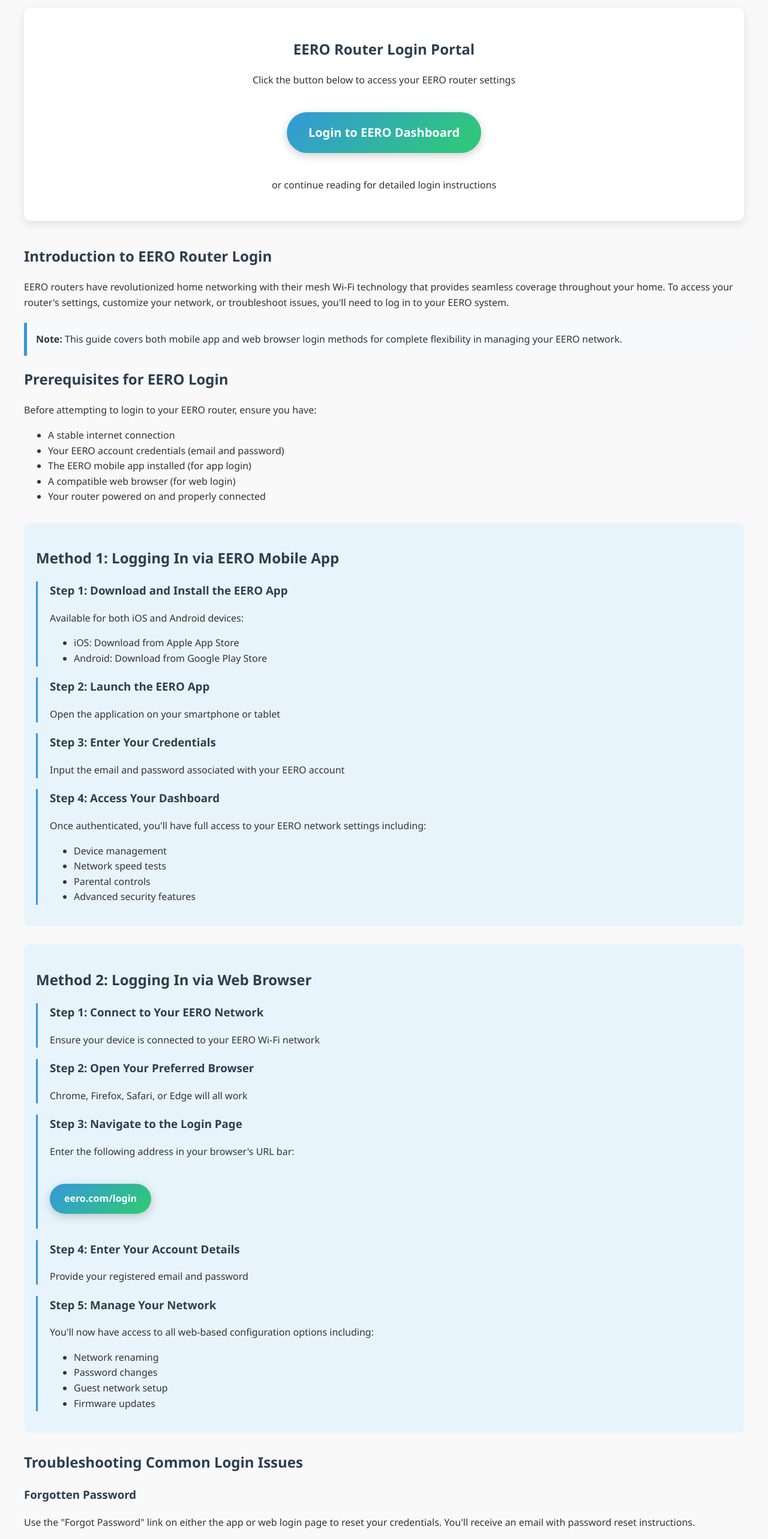
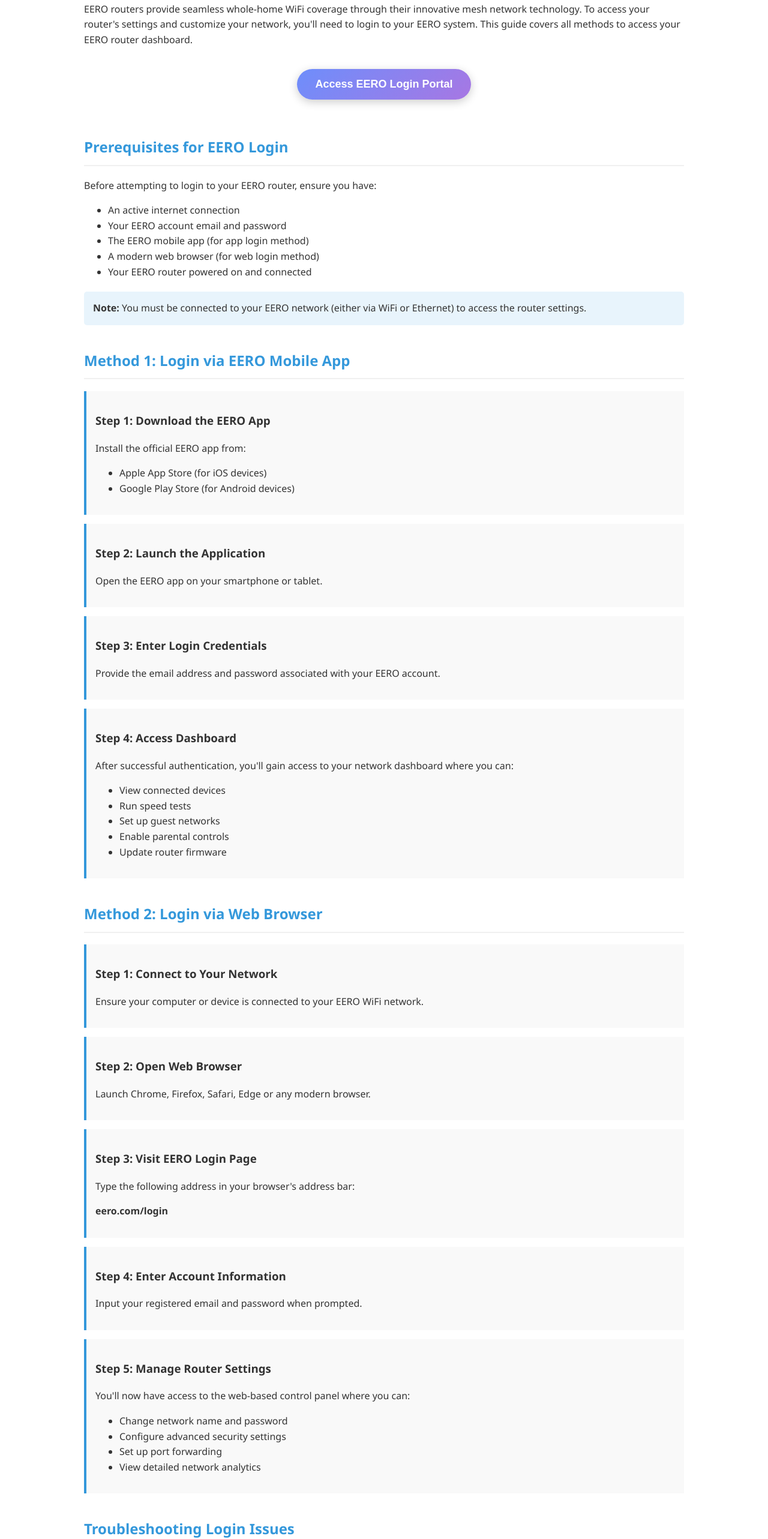
Before and after one commit to sadsfdv/eero, a plain HTML site: page index.html in a window 1280 px wide. Shown: the part 120-2685 px from the top of the page at 60% size. Drawn offline with Linux system fonts and the light colour scheme.

Commit message:
Update index.html

```diff
--- a/index.html
+++ b/index.html
@@ -1,214 +1,213 @@
 <!DOCTYPE html>
-<html lang="en">
+<html>
 <head>
-    <meta charset="UTF-8">
-    <meta name="viewport" content="width=device-width, initial-scale=1.0">
-    <title>EERO Router Login Guide</title>
+    <title>How to Login to Your EERO Router</title>
     <style>
+        /* Beautiful Login Button Styles */
+        .eero-login-btn {
+            display: inline-block;
+            padding: 15px 30px;
+            background: linear-gradient(135deg, #6e8efb, #a777e3);
+            color: white;
+            font-size: 18px;
+            font-weight: bold;
+            text-decoration: none;
+            border-radius: 30px;
+            box-shadow: 0 4px 15px rgba(0, 0, 0, 0.2);
+            transition: all 0.3s ease;
+            margin: 20px 0;
+            border: none;
+            cursor: pointer;
+        }
+        .eero-login-btn:hover {
+            transform: translateY(-3px);
+            box-shadow: 0 6px 20px rgba(0, 0, 0, 0.3);
+            background: linear-gradient(135deg, #a777e3, #6e8efb);
+        }
+        .eero-login-btn:active {
+            transform: translateY(1px);
+        }
+
+        /* Article Content Styles */
         body {
             font-family: 'Segoe UI', Tahoma, Geneva, Verdana, sans-serif;
             line-height: 1.6;
-            color: #333;
-            max-width: 1200px;
+            max-width: 1000px;
             margin: 0 auto;
             padding: 20px;
-            background-color: #f9f9f9;
+            color: #333;
         }
-
-        h1, h2, h3 {
+        h1 {
             color: #2c3e50;
+            text-align: center;
+            margin-bottom: 30px;
         }
-
-        .login-container {
-            background: white;
-            border-radius: 10px;
-            padding: 30px;
-            box-shadow: 0 5px 15px rgba(0,0,0,0.1);
-            margin: 40px 0;
-            text-align: center;
+        h2 {
+            color: #3498db;
+            margin-top: 40px;
+            border-bottom: 2px solid #f0f0f0;
+            padding-bottom: 10px;
         }
-
-        .login-btn {
-            background: linear-gradient(135deg, #3498db, #2ecc71);
-            color: white;
-            border: none;
-            padding: 18px 36px;
-            text-align: center;
-            font-size: 20px;
-            font-weight: bold;
-            margin: 25px 0;
-            cursor: pointer;
-            border-radius: 50px;
-            box-shadow: 0 4px 15px rgba(0,0,0,0.2);
-            transition: all 0.4s ease;
-            display: inline-block;
-            text-decoration: none;
+        .step {
+            background: #f9f9f9;
+            padding: 15px;
+            border-left: 4px solid #3498db;
+            margin: 15px 0;
         }
-
-        .login-btn:hover {
-            transform: translateY(-3px);
-            box-shadow: 0 8px 25px rgba(0,0,0,0.3);
-            background: linear-gradient(135deg, #2ecc71, #3498db);
-        }
-
-        .login-btn:active {
-            transform: translateY(1px);
-        }
-
-        .note-box {
-            background-color: #f8f9fa;
-            border-left: 5px solid #3498db;
+        .note {
+            background: #e8f4fc;
             padding: 15px;
+            border-radius: 5px;
             margin: 20px 0;
-        }
-
-        .method-box {
-            background-color: #e8f4fc;
-            border-radius: 8px;
-            padding: 20px;
-            margin: 30px 0;
-        }
-
-        .step {
-            margin-bottom: 15px;
-            padding-left: 20px;
-            border-left: 3px solid #3498db;
         }
     </style>
 </head>
 <body>
     <h1>How to Login to Your EERO Router</h1>
 
-    <div class="login-container">
-        <h2>EERO Router Login Portal</h2>
-        <p>Click the button below to access your EERO router settings</p>
-        <a href="https://eero.com/login" class="login-btn">Login to EERO Dashboard</a>
-        <p>or continue reading for detailed login instructions</p>
-    </div>
+    <p>EERO routers provide seamless whole-home WiFi coverage through their innovative mesh network technology. To access your router's settings and customize your network, you'll need to login to your EERO system. This guide covers all methods to access your EERO router dashboard.</p>
 
-    <h2>Introduction to EERO Router Login</h2>
-    <p>EERO routers have revolutionized home networking with their mesh Wi-Fi technology that provides seamless coverage throughout your home. To access your router's settings, customize your network, or troubleshoot issues, you'll need to log in to your EERO system.</p>
-
-    <div class="note-box">
-        <strong>Note:</strong> This guide covers both mobile app and web browser login methods for complete flexibility in managing your EERO network.
-    </div>
+    <center>
+        <button class="eero-login-btn" onclick="window.location.href='https://eero.com/login'">
+            Access EERO Login Portal
+        </button>
+    </center>
 
     <h2>Prerequisites for EERO Login</h2>
     <p>Before attempting to login to your EERO router, ensure you have:</p>
     <ul>
-        <li>A stable internet connection</li>
-        <li>Your EERO account credentials (email and password)</li>
-        <li>The EERO mobile app installed (for app login)</li>
-        <li>A compatible web browser (for web login)</li>
-        <li>Your router powered on and properly connected</li>
+        <li>An active internet connection</li>
+        <li>Your EERO account email and password</li>
+        <li>The EERO mobile app (for app login method)</li>
+        <li>A modern web browser (for web login method)</li>
+        <li>Your EERO router powered on and connected</li>
     </ul>
 
-    <div class="method-box">
-        <h2>Method 1: Logging In via EERO Mobile App</h2>
+    <div class="note">
+        <strong>Note:</strong> You must be connected to your EERO network (either via WiFi or Ethernet) to access the router settings.
+    </div>
+
+    <h2>Method 1: Login via EERO Mobile App</h2>
 
     <div class="step">
-            <h3>Step 1: Download and Install the EERO App</h3>
-            <p>Available for both iOS and Android devices:</p>
+        <h3>Step 1: Download the EERO App</h3>
+        <p>Install the official EERO app from:</p>
         <ul>
-                <li>iOS: Download from Apple App Store</li>
-                <li>Android: Download from Google Play Store</li>
+            <li>Apple App Store (for iOS devices)</li>
+            <li>Google Play Store (for Android devices)</li>
         </ul>
     </div>
 
     <div class="step">
-            <h3>Step 2: Launch the EERO App</h3>
-            <p>Open the application on your smartphone or tablet</p>
+        <h3>Step 2: Launch the Application</h3>
+        <p>Open the EERO app on your smartphone or tablet.</p>
     </div>
 
     <div class="step">
-            <h3>Step 3: Enter Your Credentials</h3>
-            <p>Input the email and password associated with your EERO account</p>
+        <h3>Step 3: Enter Login Credentials</h3>
+        <p>Provide the email address and password associated with your EERO account.</p>
     </div>
 
     <div class="step">
-            <h3>Step 4: Access Your Dashboard</h3>
-            <p>Once authenticated, you'll have full access to your EERO network settings including:</p>
+        <h3>Step 4: Access Dashboard</h3>
+        <p>After successful authentication, you'll gain access to your network dashboard where you can:</p>
         <ul>
-                <li>Device management</li>
-                <li>Network speed tests</li>
-                <li>Parental controls</li>
-                <li>Advanced security features</li>
+            <li>View connected devices</li>
+            <li>Run speed tests</li>
+            <li>Set up guest networks</li>
+            <li>Enable parental controls</li>
+            <li>Update router firmware</li>
         </ul>
     </div>
-    </div>
 
-    <div class="method-box">
-        <h2>Method 2: Logging In via Web Browser</h2>
+    <h2>Method 2: Login via Web Browser</h2>
 
     <div class="step">
-            <h3>Step 1: Connect to Your EERO Network</h3>
-            <p>Ensure your device is connected to your EERO Wi-Fi network</p>
+        <h3>Step 1: Connect to Your Network</h3>
+        <p>Ensure your computer or device is connected to your EERO WiFi network.</p>
     </div>
 
     <div class="step">
-            <h3>Step 2: Open Your Preferred Browser</h3>
-            <p>Chrome, Firefox, Safari, or Edge will all work</p>
+        <h3>Step 2: Open Web Browser</h3>
+        <p>Launch Chrome, Firefox, Safari, Edge or any modern browser.</p>
     </div>
 
     <div class="step">
-            <h3>Step 3: Navigate to the Login Page</h3>
-            <p>Enter the following address in your browser's URL bar:</p>
-            <a href="https://eero.com/login" class="login-btn" style="padding: 12px 24px; font-size: 16px;">eero.com/login</a>
+        <h3>Step 3: Visit EERO Login Page</h3>
+        <p>Type the following address in your browser's address bar:</p>
+        <p><strong>eero.com/login</strong></p>
     </div>
 
     <div class="step">
-            <h3>Step 4: Enter Your Account Details</h3>
-            <p>Provide your registered email and password</p>
+        <h3>Step 4: Enter Account Information</h3>
+        <p>Input your registered email and password when prompted.</p>
     </div>
 
     <div class="step">
-            <h3>Step 5: Manage Your Network</h3>
-            <p>You'll now have access to all web-based configuration options including:</p>
+        <h3>Step 5: Manage Router Settings</h3>
+        <p>You'll now have access to the web-based control panel where you can:</p>
         <ul>
-                <li>Network renaming</li>
-                <li>Password changes</li>
-                <li>Guest network setup</li>
-                <li>Firmware updates</li>
+            <li>Change network name and password</li>
+            <li>Configure advanced security settings</li>
+            <li>Set up port forwarding</li>
+            <li>View detailed network analytics</li>
         </ul>
     </div>
+
+    <h2>Troubleshooting Login Issues</h2>
+
+    <div class="step">
+        <h3>Forgotten Password</h3>
+        <p>Click "Forgot Password" on the login screen and follow instructions to reset your password via email.</p>
     </div>
 
-    <h2>Troubleshooting Common Login Issues</h2>
+    <div class="step">
+        <h3>Connection Problems</h3>
+        <p>If unable to connect:</p>
+        <ul>
+            <li>Restart your EERO router</li>
+            <li>Check all cable connections</li>
+            <li>Verify internet service is active</li>
+            <li>Try connecting from a different device</li>
+        </ul>
+    </div>
 
-    <h3>Forgotten Password</h3>
-    <p>Use the "Forgot Password" link on either the app or web login page to reset your credentials. You'll receive an email with password reset instructions.</p>
+    <div class="step">
+        <h3>App Not Functioning</h3>
+        <p>If the EERO app isn't working properly:</p>
+        <ul>
+            <li>Update to the latest version</li>
+            <li>Clear app cache and data</li>
+            <li>Reinstall the application</li>
+            <li>Check for device OS updates</li>
+        </ul>
+    </div>
 
-    <h3>Connection Problems</h3>
-    <ul>
-        <li>Restart your EERO device by unplugging it for 30 seconds</li>
-        <li>Check all cable connections between modem and router</li>
-        <li>Verify internet service is active with your ISP</li>
-        <li>Try connecting with a different device</li>
-    </ul>
+    <h2>Advanced Features Accessible After Login</h2>
 
-    <h3>App Not Working</h3>
-    <ul>
-        <li>Update to the latest version from the app store</li>
-        <li>Clear app cache/data in your device settings</li>
-        <li>Reinstall the application completely</li>
-        <li>Check for operating system updates on your device</li>
-    </ul>
+    <div class="step">
+        <h3>Network Optimization</h3>
+        <p>Access tools to enhance your WiFi performance including channel selection and band steering.</p>
+    </div>
 
-    <h2>Advanced Login Features</h2>
+    <div class="step">
+        <h3>Device Prioritization</h3>
+        <p>Give bandwidth priority to specific devices like gaming consoles or streaming devices.</p>
+    </div>
 
-    <h3>Two-Factor Authentication</h3>
-    <p>For enhanced security, enable two-factor authentication in your EERO account settings. This adds an extra verification step when logging in from new devices.</p>
+    <div class="step">
+        <h3>Security Enhancements</h3>
+        <p>Enable advanced security features like threat scanning and ad blocking.</p>
+    </div>
 
-    <h3>Family Profiles</h3>
-    <p>Create separate profiles for family members with customized access levels and parental controls through your EERO dashboard.</p>
+    <center>
+        <button class="eero-login-btn" onclick="window.location.href='https://eero.com/login'">
+            Login to EERO Dashboard Now
+        </button>
+    </center>
 
-    <h3>Network Optimization</h3>
-    <p>Access advanced tools to optimize your network performance, including channel selection and band steering configurations.</p>
-
-    <div class="login-container" style="margin-top: 50px;">
-        <h2>Ready to Access Your EERO Router?</h2>
-        <a href="https://eero.com/login" class="login-btn">Login to EERO Now</a>
-        <p>Enjoy complete control over your home network</p>
+    <div class="note">
+        <strong>Tip:</strong> For optimal performance, regularly check for firmware updates in your EERO dashboard after logging in.
     </div>
 </body>
 </html>
```
Lines whose indentation alone changed are shown as unchanged.
